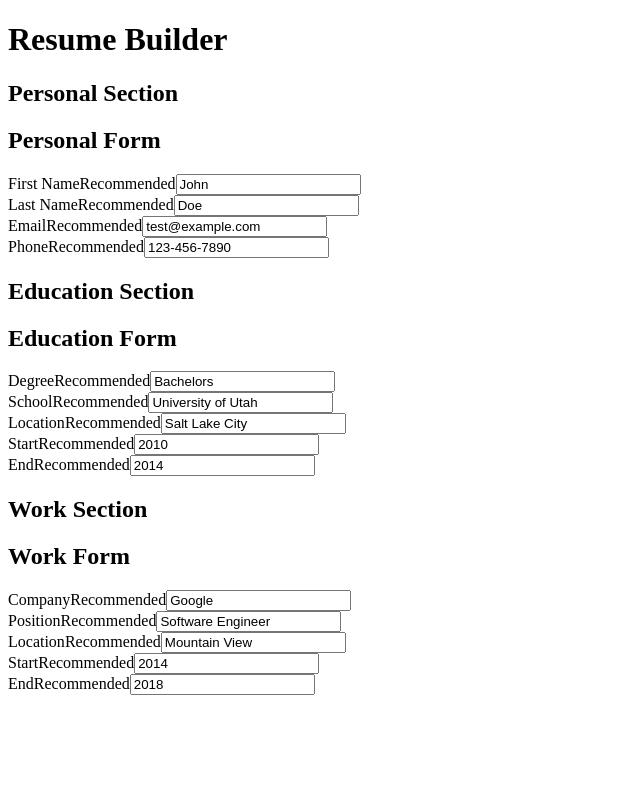
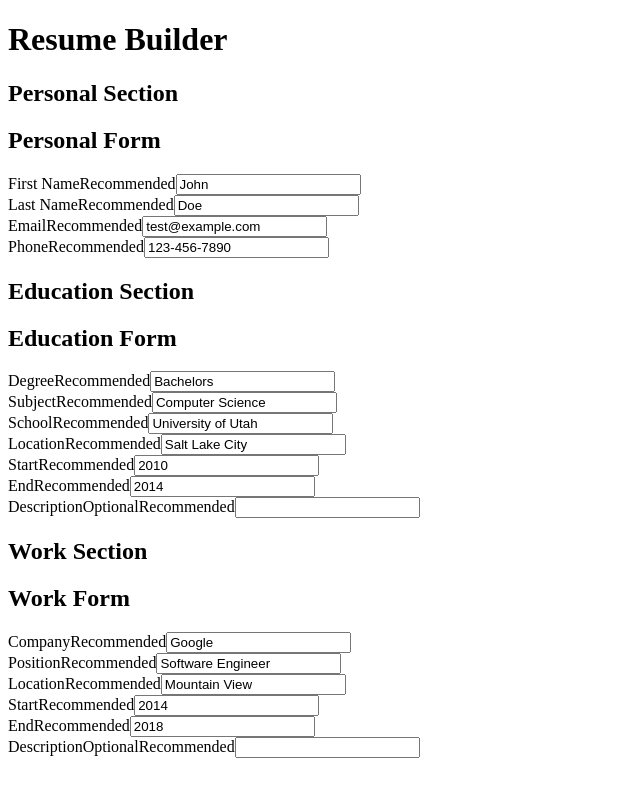
Before and after one commit to Asartea/odin-cv-v2, a React (Vite) app: page / in a window 1280 px wide. Shown: the top 794 px of the page, without its empty margins (0-640 px from the left). Built offline with nearby package versions, Linux system fonts and the light colour scheme.

Commit message:
Factor out input column and add more input fields

```diff
--- a/src/App.jsx
+++ b/src/App.jsx
@@ -1,21 +1,17 @@
 import { useState } from 'react';
-import EducationSection from './components/education/Education.jsx';
-import WorkSection from './components/work/Work.jsx';
-import PersonalSection from './components/personal/Personal.jsx';
-
+import InputColumn from './components/InputColumn';
 function App() {
 
     const [personalData, setPersonalData] = useState({'firstName': 'John', 'lastName': 'Doe', 'email': 'test@example.com', 'phone': '123-456-7890'});
-    const [educationData, setEducationData] = useState({[crypto.randomUUID()]: {'degree': 'Bachelors', 'school': 'University of Utah', 'location': 'Salt Lake City', 'start': '2010', 'end': '2014'}});
-    const [workExperienceData, setWorkExperienceData] = useState({[crypto.randomUUID()]: {'company': 'Google', 'position': 'Software Engineer', 'location': 'Mountain View', 'start': '2014', 'end': '2018'}});
+    const [educationData, setEducationData] = useState({[crypto.randomUUID()]: {'degree': 'Bachelors', 'school': 'University of Utah', 'location': 'Salt Lake City', 'start': '2010', 'end': '2014', 'subject': 'Computer Science', 'description': ''}});
+    const [workExperienceData, setWorkExperienceData] = useState({[crypto.randomUUID()]: {'company': 'Google', 'position': 'Software Engineer', 'location': 'Mountain View', 'start': '2014', 'end': '2018', 'description': ''}});
 
 
     return (
         <>
             <h1>Resume Builder</h1>
-            <PersonalSection personal={personalData} onChange={handlePersonalDataChange} />
-            <EducationSection educations={educationData} onChange={handleSectionChange} />
-            <WorkSection experiences={workExperienceData} onChange={handleSectionChange} />
+            <InputColumn personalData={personalData} educationData={educationData} workExperienceData={workExperienceData} handlePersonalDataChange={handlePersonalDataChange} handleSectionChange={handleSectionChange} />
+
         </>
     );
 
--- /dev/null
+++ b/src/components/InputColumn.jsx
@@ -0,0 +1,17 @@
+import EducationSection from './education/Education.jsx';
+import WorkSection from './work/Work.jsx';
+import PersonalSection from './personal/Personal.jsx';
+
+function InputColumn(props) {
+    const { personalData, educationData, workExperienceData, handlePersonalDataChange, handleSectionChange } = props;
+    return (
+        <div className="column input-column">
+            <PersonalSection personal={personalData} onChange={handlePersonalDataChange} />
+            <EducationSection educations={educationData} onChange={handleSectionChange} />
+            <WorkSection experiences={workExperienceData} onChange={handleSectionChange} />
+        </div>
+
+    )
+}
+
+export default InputColumn;
--- a/src/components/education/EducationForm.jsx
+++ b/src/components/education/EducationForm.jsx
@@ -1,7 +1,7 @@
 import InputGroup from "../InputGroup";
 
 function EducationForm (props) {
-    const { degree, school, location, start, end} = props.data;
+    const { degree, subject, school, location, start, end, description} = props.data;
     const {id, onChange} = props;
 
 
@@ -10,10 +10,12 @@ function EducationForm (props) {
             <h2>Education Form</h2>
             <form id={id} data-type="education">
                 <InputGroup id="degree" labelText="Degree" value={degree} onChange={onChange} />
+                <InputGroup id="subject" labelText="Subject" value={subject} onChange={onChange} />
                 <InputGroup id="school" labelText="School" value={school} onChange={onChange} />
                 <InputGroup id="location" labelText="Location" value={location} onChange={onChange} />
                 <InputGroup id="start" labelText="Start" value={start} onChange={onChange} />
                 <InputGroup id="end" labelText="End" value={end} onChange={onChange} />
+                <InputGroup id="description" labelText="Description" value={description} onChange={onChange} optional={true} />
             </form>
         </div>
     );
--- a/src/components/work/WorkForm.jsx
+++ b/src/components/work/WorkForm.jsx
@@ -13,6 +13,7 @@ function WorkForm (props) {
                 <InputGroup id="location" labelText="Location" value={location} onChange={onChange} />
                 <InputGroup id="start" labelText="Start" value={start} onChange={onChange} />
                 <InputGroup id="end" labelText="End" value={end} onChange={onChange} />
+                <InputGroup id="description" labelText="Description" value={props.data.description} onChange={onChange} optional={true}/>
             </form>
         </div>
     );
```
